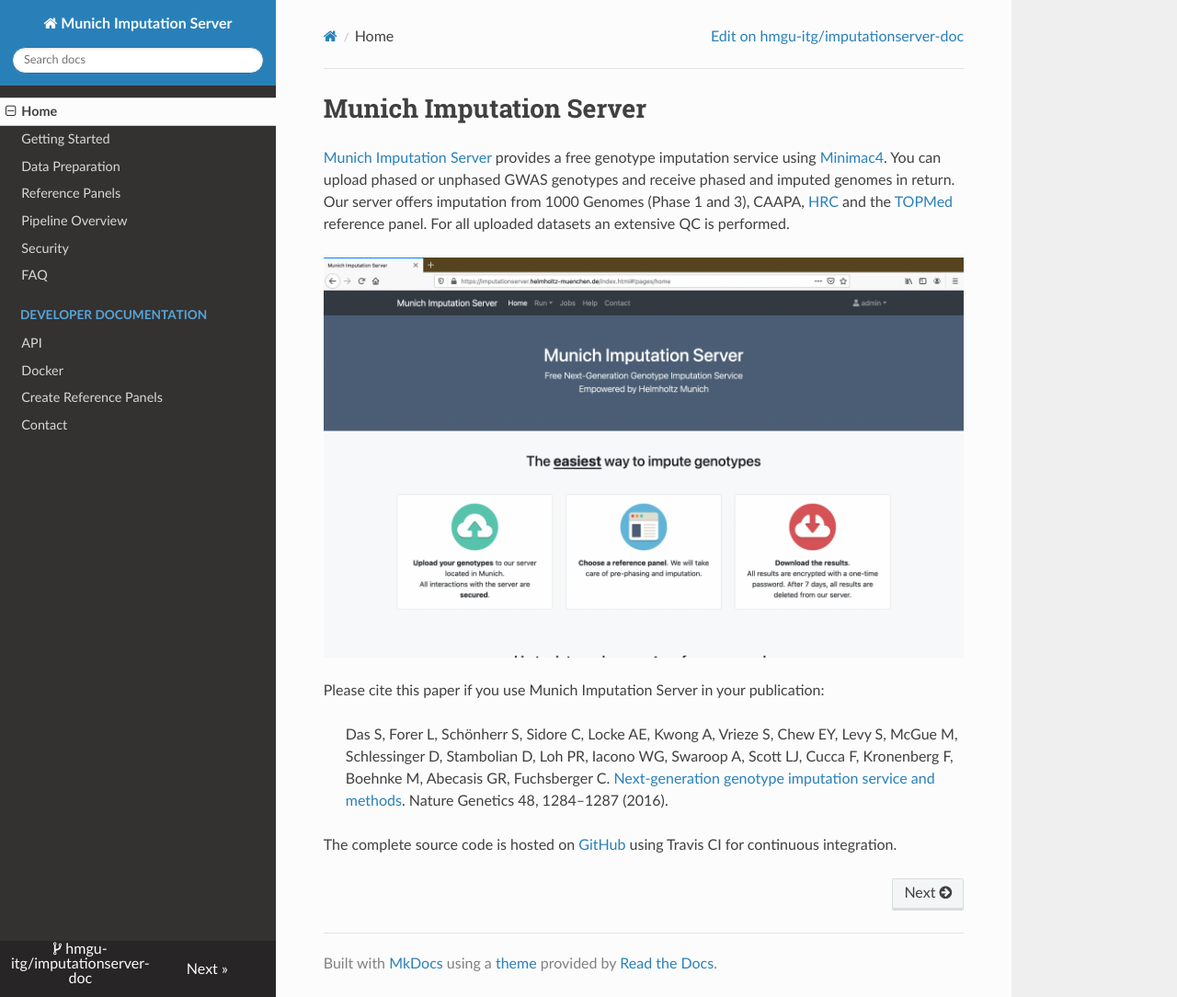
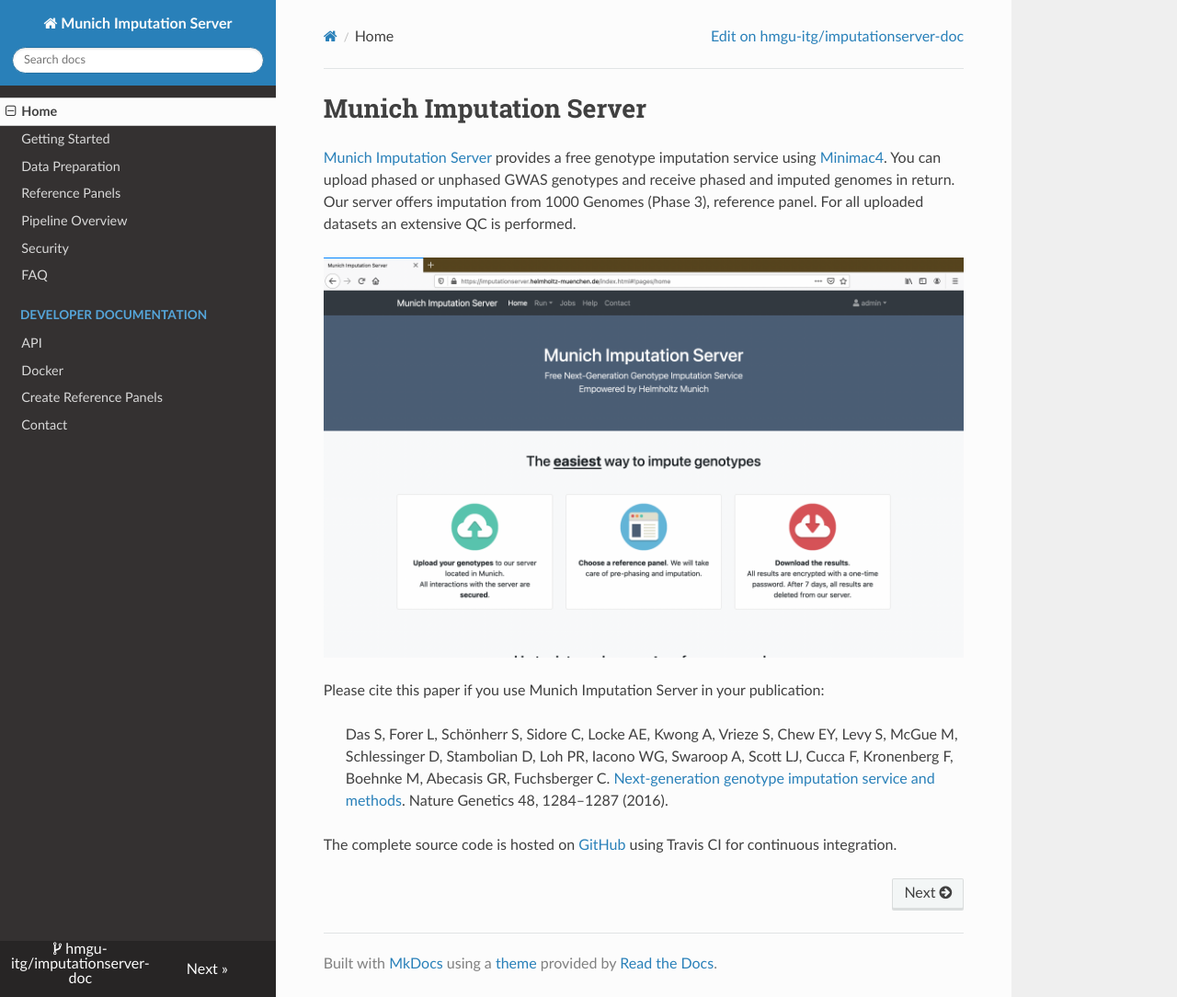
Before and after one commit to itguser/munichimputationserver, an MkDocs documentation site: the page built from docs/index.md, in a window 1280 px wide and 1084 px high. Shown: the whole window at 92% size. Built offline with MkDocs 1.6.1, drawn with Linux system fonts in a browser that asks for light colours; nearby versions of some CDN libraries.

Commit message:
Update index.md

```diff
--- a/docs/index.md
+++ b/docs/index.md
@@ -1,7 +1,7 @@
 # Munich Imputation Server
 
 
-[Munich Imputation Server](http://146.107.169.108:8082) provides a free genotype imputation service using [Minimac4](http://genome.sph.umich.edu/wiki/Minimac4). You can upload phased or unphased GWAS genotypes and receive phased and imputed genomes in return. Our server offers imputation from 1000 Genomes (Phase 1 and 3), CAAPA, [HRC](http://www.haplotype-reference-consortium.org/) and the [TOPMed](http://nhlbiwgs.org/) reference panel. For all uploaded datasets an extensive QC is performed.
+[Munich Imputation Server](http://146.107.169.108:8082) provides a free genotype imputation service using [Minimac4](http://genome.sph.umich.edu/wiki/Minimac4). You can upload phased or unphased GWAS genotypes and receive phased and imputed genomes in return. Our server offers imputation from 1000 Genomes (Phase 3), reference panel. For all uploaded datasets an extensive QC is performed.
 
 ![](images/munich_imputation_server.png)
 
```
